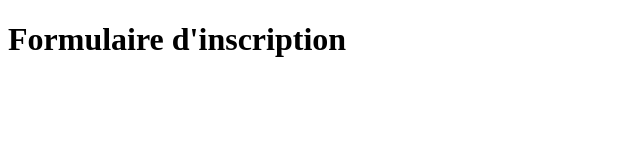
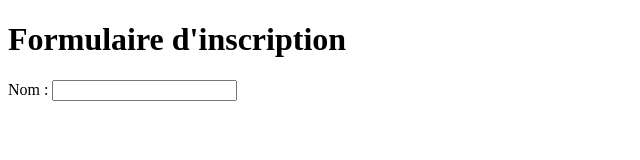
Before and after one commit to MatisGames35/jolie, a plain HTML site: page index.html in a window 1280 px wide. Shown: the whole page, without its empty margins (0-640 px from the left). Drawn offline with Linux system fonts and the light colour scheme.

Commit message:
Ajout nom

```diff
--- a/index.html
+++ b/index.html
@@ -8,5 +8,11 @@
 </head>
 <body>
     <h1>Formulaire d'inscription</h1>
+    <form>
+        <div>
+            <label for="nom">Nom :</label>
+            <input type="text" id="nom" name="nom" required>
+        </div>
+    </form>
 </body>
 </html>
```
